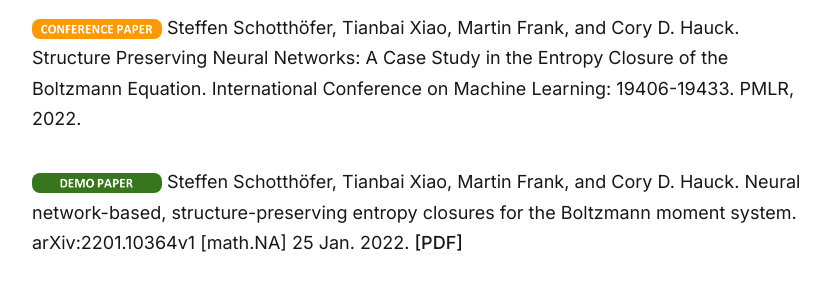
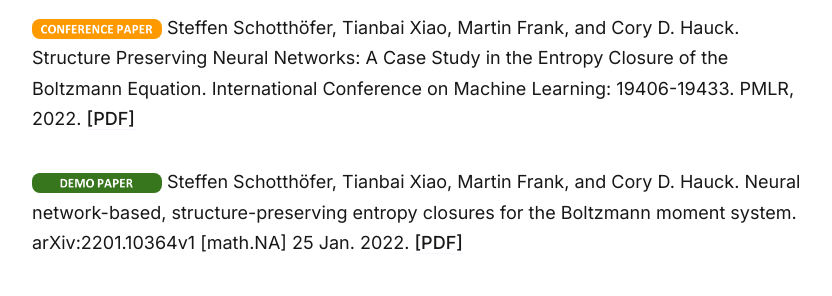
Before and after one commit to vavrines/vavrines.github.io, a Jekyll site: the page built from _projects/2022-01-01-research.md, in a window 1280 px wide and 900 px high, scrolled down 3324 px. Shown: the part 152-448 px from the top of the window, without its empty margins (218-1050 px from the left). Built offline with Jekyll 4.4.1, drawn with Linux system fonts in a browser that asks for light colours; nearby versions of some CDN libraries; some web fonts are replaced.

Commit message:
Update 2022-01-01-research.md

```diff
--- a/_projects/2022-01-01-research.md
+++ b/_projects/2022-01-01-research.md
@@ -41,7 +41,7 @@
 <p><img src="../images/journal-article.png" width="130">
 Tianbai Xiao. An Investigation of Uncertainty Propagation in Non-equilibrium Flows. International Journal of Computational Fluid Dynamics: to appear, 2022.</p>
 <p><img src="../images/conference-paper.png" width="130">
-Steffen Schotthöfer, Tianbai Xiao, Martin Frank, and Cory D. Hauck. Structure Preserving Neural Networks: A Case Study in the Entropy Closure of the Boltzmann Equation. International Conference on Machine Learning: 19406-19433. PMLR, 2022.</p>
+Steffen Schotthöfer, Tianbai Xiao, Martin Frank, and Cory D. Hauck. Structure Preserving Neural Networks: A Case Study in the Entropy Closure of the Boltzmann Equation. International Conference on Machine Learning: 19406-19433. PMLR, 2022. <a href='../documents/publications/Schotthöfer2022-icml.pdf'>[PDF]</a></p>
 <p><img src="../images/demo-paper.png" width="130">
 Steffen Schotthöfer, Tianbai Xiao, Martin Frank, and Cory D. Hauck. Neural network-based, structure-preserving entropy closures for the Boltzmann moment system. arXiv:2201.10364v1 [math.NA] 25 Jan. 2022. <a href='https://arxiv.org/pdf/2201.10364.pdf'>[PDF]</a></p>
 <p><strong>2021</strong></p>
```
